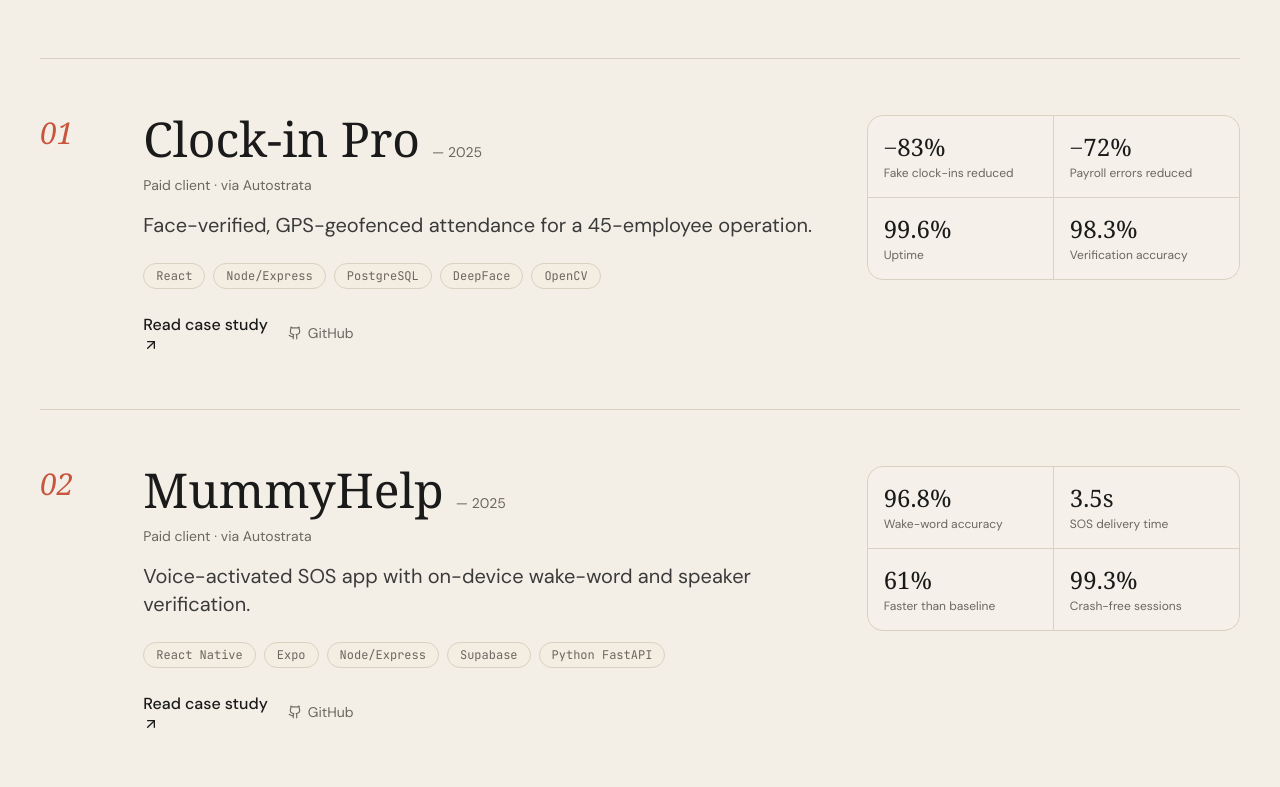
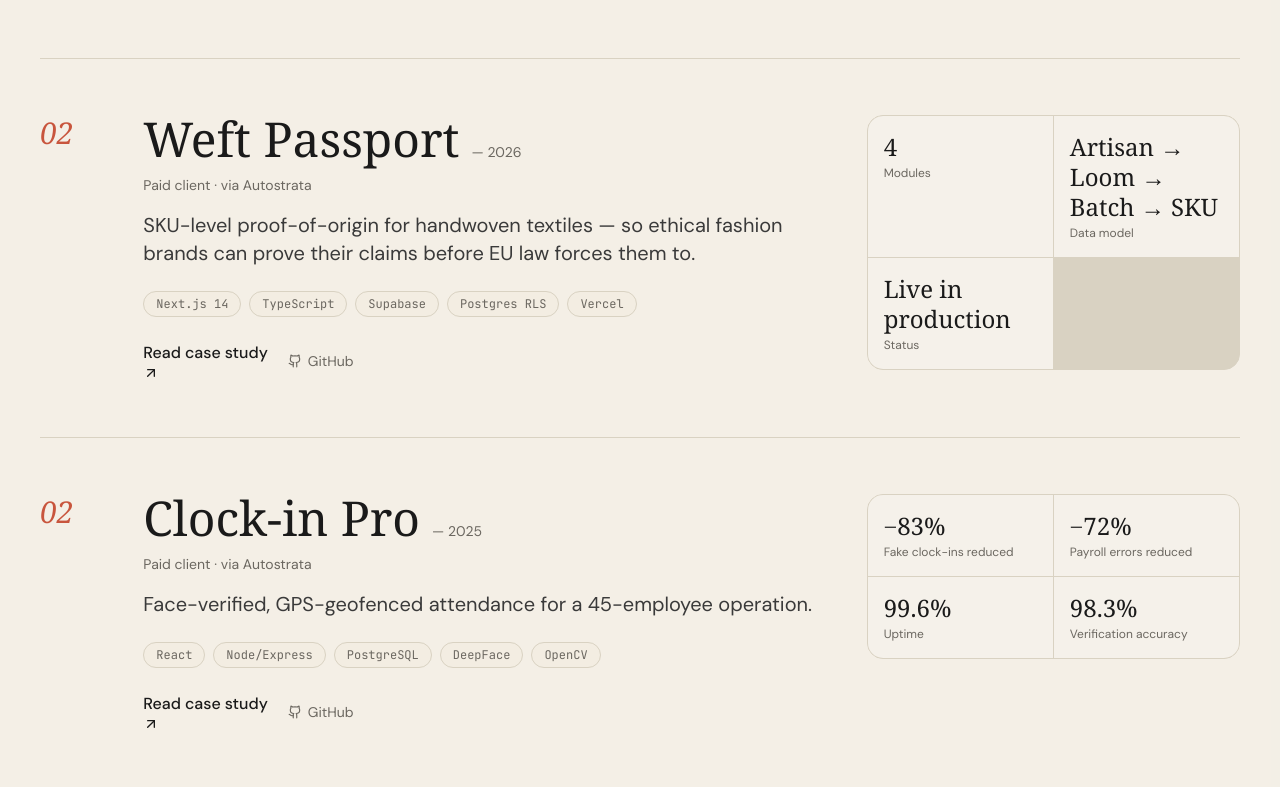
Before and after one commit to data-professional-taiyabkhan/Portfolios-Site, a Next.js app: page / in a window 1280 px wide. Shown: the part 3693-4480 px from the top of the page. Built offline with nearby package versions, Linux system fonts and the light colour scheme; a web font is replaced by a local one.

Commit message:
Updated: Weft Passport Data

```diff
--- a/data/projects.ts
+++ b/data/projects.ts
@@ -57,8 +57,44 @@
   highlight: true,
   },
   {
+  slug: "weft-passport",
+  number: "02",
+  title: "Weft Passport",
+  client: "Paid client · via Autostrata",
+  year: "2026",
+  role: "Solo full-stack engineer",
+  category: "client",
+  oneLiner:
+    "SKU-level proof-of-origin for handwoven textiles — so ethical fashion brands can prove their claims before EU law forces them to.",
+  summary:
+    "A provenance and compliance platform for handwoven South Asian textiles. A garment's artisan, loom, place and photos are captured at source, an admin certifies the batch, and the system produces a public QR provenance page for shoppers plus a regulator-ready compliance record for the brand.",
+  tags: ["Next.js 14", "TypeScript", "Supabase", "Postgres RLS", "Vercel", "Provenance / Compliance"],
+  metrics: [
+    { label: "Modules", value: "4" },
+    { label: "Data model", value: "Artisan → Loom → Batch → SKU" },
+    { label: "Status", value: "Live in production" },
+  ],
+  problem:
+    "Machine-made cloth is routinely sold as handwoven, and incoming regulation (EU ECGT, the textile Digital Product Passport, the UK Green Claims Code) means brands must be able to prove 'handwoven' and 'ethical-origin' claims or face penalties. There was no simple, SKU-level way to record provenance at source and hand a brand the proof.",
+  approach: [
+    "Multi-tenant data model — artisan, household, loom, batch and SKU — with role-based access for admins, brands and field coordinators.",
+    "Field verification flow to record an artisan, loom and batch with supporting photos.",
+    "Batch certification lifecycle wired end-to-end: capture → submit → certify.",
+    "Public consumer provenance page, readable by anonymous visitors via dedicated Postgres Row-Level Security policies, reached by a QR code.",
+    "Certification and compliance layer that turns a certified batch into a brand-facing, regulator-ready record.",
+  ],
+  stack: ["Next.js 14", "TypeScript", "Supabase", "PostgreSQL", "Row-Level Security", "Tailwind", "Vercel"],
+  outcomes: [
+    "Live in production with the founding client.",
+    "End-to-end loop working: a batch captured in the field becomes a scannable public provenance page plus a compliance record.",
+    "Built thin and standard by design — the client's moat is its field methodology and dataset, not the software layer.",
+  ],
+  links: [{ label: "GitHub", href: "https://github.com/data-professional-taiyabkhan/weft-passport" }],
+  highlight: true,
+  },
+  {
     slug: "clock-in-pro",
-    number: "01",
+    number: "02",
     title: "Clock-in Pro",
     client: "Paid client · via Autostrata",
     year: "2025",
@@ -96,7 +132,7 @@
   },
   {
     slug: "mummyhelp",
-    number: "02",
+    number: "03",
     title: "MummyHelp",
     client: "Paid client · via Autostrata",
     year: "2025",
@@ -134,7 +170,7 @@
   },
   {
     slug: "heart-eco",
-    number: "03",
+    number: "04",
     title: "HEART-Eco · HEART AI",
     client: "Paid client · via Autostrata",
     year: "2025–26",
@@ -174,7 +210,7 @@
   },
   {
     slug: "sartorial-london",
-    number: "04",
+    number: "05",
     title: "Sartorial London",
     client: "Paid client · via Autostrata",
     year: "2025",
@@ -210,7 +246,7 @@
   },
   {
     slug: "euro-2024-paper",
-    number: "05",
+    number: "06",
     title: "Predicting EURO 2024 via Social Media Sentiment",
     client: "MSc Dissertation · Royal Holloway, University of London",
     year: "2024",
@@ -246,7 +282,7 @@
   },
   {
     slug: "nba-shot-analysis",
-    number: "06",
+    number: "07",
     title: "NBA Shot Selection Shift",
     client: "Personal research",
     year: "2025",
@@ -279,7 +315,7 @@
   },
   {
     slug: "uk-sponsorship-map",
-    number: "07",
+    number: "08",
     title: "UK Visa Sponsorship Companies Map",
     client: "Open-source tool",
     year: "2024",
@@ -311,7 +347,7 @@
   },
   {
     slug: "aapl-risk-analysis",
-    number: "08",
+    number: "09",
     title: "AAPL Multi-Horizon Risk Analysis",
     client: "Personal research · finance module spin-out",
     year: "2025",
@@ -344,7 +380,7 @@
   },
   {
     slug: "gurucool-recsys",
-    number: "09",
+    number: "10",
     title: "Gurucool Recommendation System",
     client: "Gurucool XYZ Pvt Ltd",
     year: "2022–23",
@@ -377,7 +413,7 @@
   },
   {
     slug: "alzheimers-mri",
-    number: "10",
+    number: "11",
     title: "Alzheimer's Detection from Brain Scans",
     client: "BSc Final Project · Jamia Millia Islamia",
     year: "2023",
--- a/lib/agent/knowledge.ts
+++ b/lib/agent/knowledge.ts
@@ -76,7 +76,7 @@
   {
     name: "Clock-in Pro",
     type: "Paid client project (via Autostrata)",
-    year: "2025",
+    year: "2026",
     oneLiner:
       "Face-verified, GPS-geofenced attendance platform for a 45-employee operation across 3 sites.",
     stack:
@@ -89,6 +89,24 @@
       "Saved ~4.5 admin hours per week",
     ],
     link: "https://github.com/data-professional-taiyabkhan/clock-in-pro",
+  },
+  {
+  name: "Weft Passport",
+  type: "Paid client project (via Autostrata)",
+  year: "2026",
+  oneLiner:
+    "A SKU-level textile-provenance and compliance platform for handwoven South Asian textiles.",
+  description:
+    ["A SKU-level textile-provenance and compliance platform for handwoven South Asian textiles. Brands record an item's artisan, loom, place and photos, an admin certifies the batch, and the system produces a public QR provenance page for shoppers plus a regulator-ready compliance record. Built to meet incoming EU rules (ECGT, Digital Product Passport) and the UK Green Claims Code.",
+    "Multi-tenant model: artisan → loom → batch → SKU, with admin / brand / coordinator roles",
+    "Public consumer passport readable by anonymous visitors via Postgres RLS",
+    "Full batch lifecycle wired: capture → submit → certify",],
+  metrics: [
+    "End-to-end loop working: a batch captured in the field becomes a scannable public provenance page plus a compliance record.",
+    "Built thin and standard by design — the client's moat is its field methodology and dataset, not the software layer.",
+  ],
+  links: [{ label: "GitHub", href: "https://github.com/data-professional-taiyabkhan/weft-passport" }],
+  stack: "Next.js 14 + TypeScript + Supabase (Postgres, Auth, Row-Level Security), deployed on Vercel",
   },
   {
     name: "MummyHelp",
@@ -126,7 +144,7 @@
   {
     name: "Sartorial London",
     type: "Paid client project (via Autostrata)",
-    year: "2025",
+    year: "2025-26",
     oneLiner:
       "Custom Sharetribe Flex marketplace for designer outfit rentals with fixed 5-day windows and Stripe security-deposit flow.",
     stack: "Sharetribe Flex, Stripe Payments, React, Node/Express (TypeScript), Tailwind.",
@@ -141,7 +159,7 @@
   },
   {
     name: "Predicting EURO 2024 via Social Media Sentiment",
-    type: "MSc Dissertation, peer-reviewed preprint on Zenodo",
+    type: "MSc Dissertation, preprint on Zenodo",
     year: "2024",
     oneLiner:
       "The model with the worst benchmark score succeeded where the best benchmark model failed. Demonstrates that benchmark accuracy and domain sensitivity measure different things.",
```
